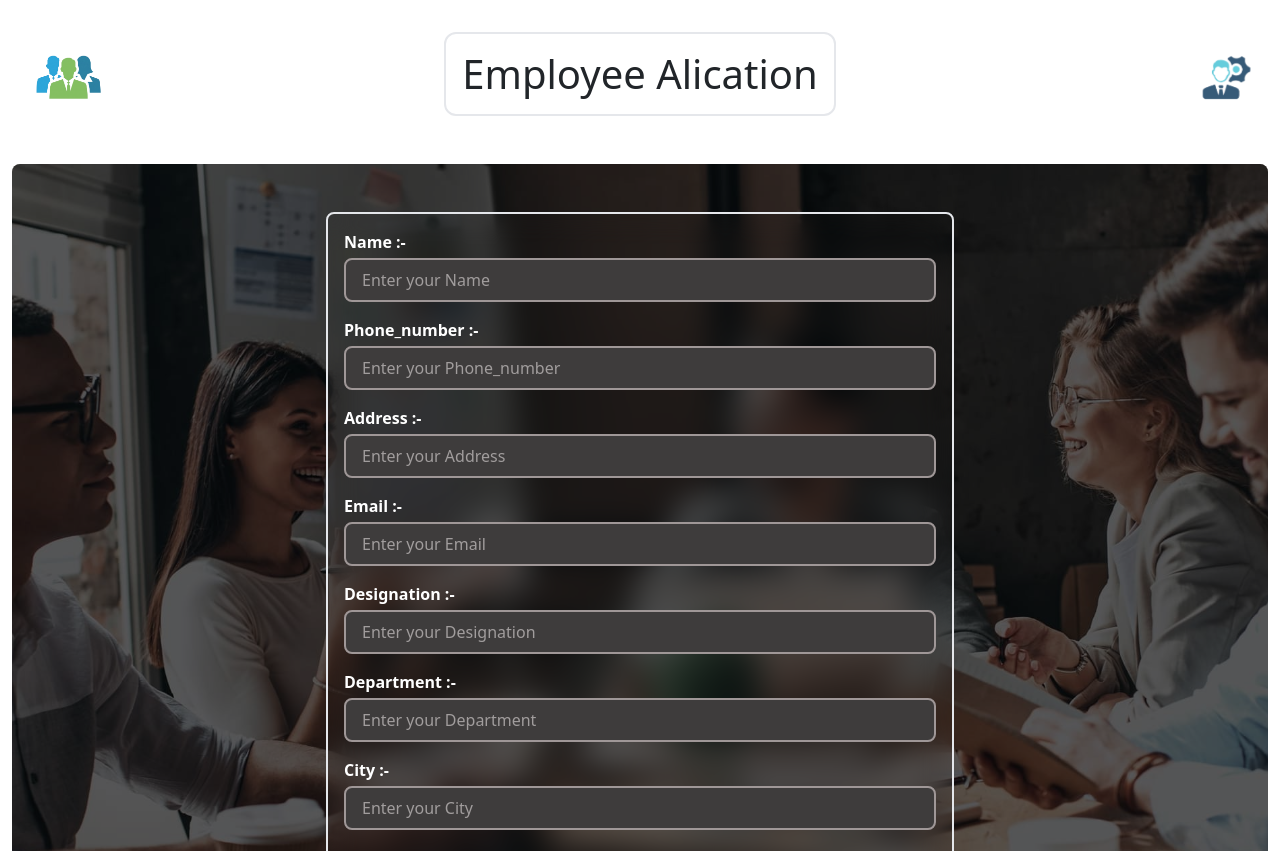
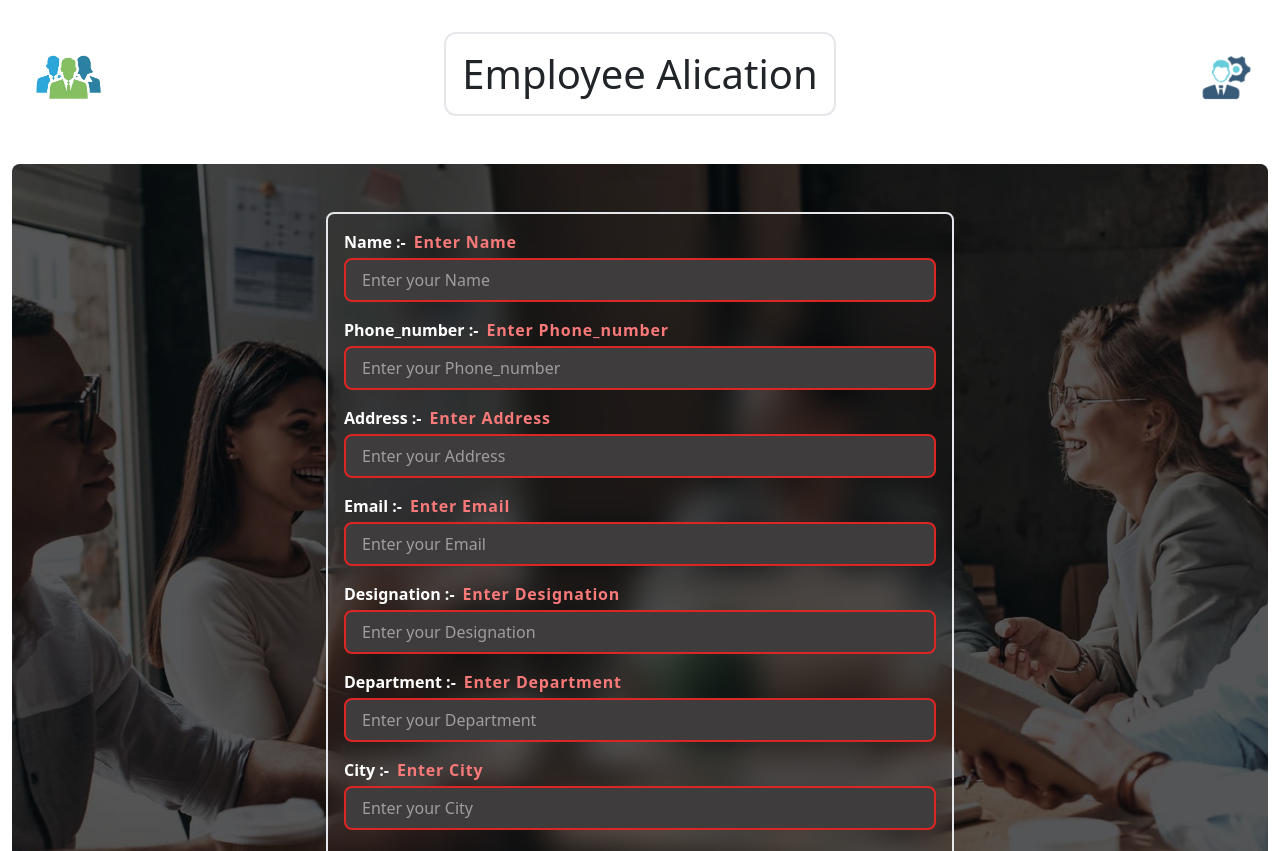
Before and after one commit to nilesh-paradva/React_Employee_form, a React (Vite) app: page / in a window 1280 px wide. Shown: the top 851 px of the page. Built offline with nearby package versions, Linux system fonts and the light colour scheme.

Commit message:
React Employee Form

```diff
--- a/src/components/employeeform/Employee.jsx
+++ b/src/components/employeeform/Employee.jsx
@@ -17,29 +17,29 @@ const Employee = () => {
         City: ''
     })
 
-    const [validField, setValidField] = useState({});
+    // const [validField, setValidField] = useState({});
     const [employeeStorage, setEmployeeStorage] = useState(StorageGet());
     const [IdMatch, setIdMatch] = useState(null);
 
-    const validError = (name, value) => {
-        const isValid = {
-            Name: /^[A-Za-z ]{2,}$/.test(value),
-            Phone_number: /^[0-9]{10}$/.test(value),
-            Address: /^[A-z -/]+\d+\s[A-z]+\s[A-z]+(.*)$/.test(value),
-            Email: /^[a-z0-9]+@[a-z]+\.[a-z]{2,}$/.test(value),
-            Designation: /^[A-Za-z ]{2,}$/.test(value),
-            Department: /^[A-Za-z ]{2,}$/.test(value),
-            City: /^[A-Za-z ]{2,}$/.test(value),
-        }
+    // const validError = (name, value) => {
+    //     const isValid = {
+    //         Name: /^[A-Za-z ]{2,}$/.test(value),
+    //         Phone_number: /^[0-9]{10}$/.test(value),
+    //         Address: /^[A-z -/]+\d+\s[A-z]+\s[A-z]+(.*)$/.test(value),
+    //         Email: /^[a-z0-9]+@[a-z]+\.[a-z]{2,}$/.test(value),
+    //         Designation: /^[A-Za-z ]{2,}$/.test(value),
+    //         Department: /^[A-Za-z ]{2,}$/.test(value),
+    //         City: /^[A-Za-z ]{2,}$/.test(value),
+    //     }
 
-        setValidField((prev) => ({ ...prev, [name]: isValid[name] ? (<span className="text-green-400 font-semibold ps-2">Valid {name}</span>) : (<span className="text-red-400 font-semibold ps-2">Invalid {name}</span>) }))
-        return isValid[name];
-    }
+    //     setValidField((prev) => ({ ...prev, [name]: isValid[name] ? (<span className="text-green-400 font-semibold ps-2">Valid {name}</span>) : (<span className="text-red-400 font-semibold ps-2">Invalid {name}</span>) }))
+    //     return isValid[name];
+    // }
 
     const handleField = (e) => {
         const { name, value } = e.target;
         setInputField({ ...inputField, [name]: value })
-        validError(name, value)
+        // validError(name, value)
     }
 
     const DataDelete = (id,e) => (setEmployeeStorage(employeeStorage.filter((data) => data.Id != id)))
@@ -51,11 +51,8 @@ const Employee = () => {
     const FormSubmit = (e) => {
         e.preventDefault();
 
-        const isValidForm = Object.keys(inputField).every(field => validError(field, inputField[field]));
-        if (!isValidForm) {
-            return alert("Form not submitted");
-        }
-
+        const isValidForm = Object.values(inputField).every(value => value.trim() !== '');
+        if (isValidForm) {
             const randomId = generateUniqueId({ // const randomId = Math.floor(Math.random() * 10000);
                 length: 4,
                 useLetters: false
@@ -63,8 +60,10 @@ const Employee = () => {
 
             const dataToSubmit = { ...inputField, Id: IdMatch || randomId };
             setEmployeeStorage(prev => IdMatch ? prev.map((data) => data.Id === IdMatch ? dataToSubmit : data) : [...prev, dataToSubmit]);
-        setInputField({Name: '', Phone_number: '', Address: '', Email: '', Designation: '', Department: '', City: ''});
-        setValidField({});
+            setInputField({ Name: '', Phone_number: '', Address: '', Email: '', Designation: '', Department: '', City: '' });
+        } else {
+            alert("Form not submitted");
+        }
     }
 
     useEffect(() => {
@@ -78,7 +77,7 @@ const Employee = () => {
                     <div className="w-12/12 relative flex items-center justify-center flex-col bg-my-image bg-cover bg-top  py-5 rounded-lg overflow-hidden">
                         <div className="absolute inset-0 bg-black opacity-65"></div>
                         <div className="w-6/12 border-2 backdrop-blur-lg rounded-lg overflow-hidden">
-                            <FormInputCreate inputBox={inputField} inputHandle={handleField} inputValid={validField} />
+                            <FormInputCreate inputBox={inputField} inputHandle={handleField} /*inputValid={validField}*/ />
                             <SubmitButton FormSubmited={FormSubmit} />
                         </div>
                     </div>
--- a/src/components/employeeform/forminput/FormInputCreate.jsx
+++ b/src/components/employeeform/forminput/FormInputCreate.jsx
@@ -1,13 +1,52 @@
-const FormInputCreate = ({ inputBox, inputHandle, inputValid }) => {
+const FormInputCreate = ({ inputBox, inputHandle}) => {
+    const validData = (data) => {
+        if (!inputBox[data]) {
+            return null;
+        }
+
+        switch (data) {
+            case 'Name':
+                return /^[A-Za-z ]{2,}$/.test(inputBox[data]);
+            case 'Phone_number':
+                return /^[0-9]{10}$/.test(inputBox[data]);
+            case 'Address':
+                return /*/^[A-z -/]+\d+\s[A-z]+\s[A-z]+(.*)$/*/   /^[\d\sA-Za-z.,/-]{5,}$/.test(inputBox[data]);
+            case 'Email':
+                return /^[a-z0-9]+@[a-z]+\.[a-z]{2,}$/.test(inputBox[data]);
+            case 'Designation':
+                return /^[A-Za-z ]{2,}$/.test(inputBox[data]);
+            case 'Department':
+                return /^[A-Za-z ]{2,}$/.test(inputBox[data]);
+            case 'City':
+                return /^[A-Za-z ]{2,}$/.test(inputBox[data]);
+            default:
+                return false;
+        }
+    }
+
     return (
         <>
             <form action="" className="p-3">
-                {["Name", "Phone_number", "Address", "Email", "Designation", "Department", "City"].map((data) => (
-                    <div className={`eployee-field ${data}`} key={data}>
-                        <label htmlFor="" className="font-semibold text-1xl mb-1 text-white">{data + " :-"}</label>{inputValid[data]}
-                        <input type="text" placeholder={"Enter your " + data} name={data} value={inputBox[data]} className="w-full border-2 border-[#9f9797] py-2 px-3 bg-[#3e3c3c] rounded-lg mb-3 outline-none placeholder:text-[#a19d9d] text-white" onChange={inputHandle} />
-                    </div>
-                ))}
+                {["Name", "Phone_number", "Address", "Email", "Designation", "Department", "City"].map((data) => {
+                    const isValid = validData(data);
+                    let Error;
+
+                    if (isValid === null) {
+                        Error = <span className="text-[#f97979] font-bold tracking-wider ps-2">Enter {data}</span>;
+                    } else if (isValid) {
+                        Error = <span className="text-green-600 font-bold tracking-wider ps-2">Valid {data}</span>;
+                    } else {
+                        Error = <span className="text-red-600 font-bold tracking-wider ps-2">Invalid {data}</span>;
+                    }
+
+                    return (
+                        <div className={`eployee-field ${data}`} key={data}>
+                            <label htmlFor="" className="font-semibold text-1xl mb-1 text-white">{data + " :-"}</label>{Error}
+                            <input type="text" placeholder={"Enter your " + data} name={data} value={inputBox[data]} className={`w-full border-2 py-2 px-3 bg-[#3e3c3c] rounded-lg mb-3 outline-none placeholder:text-[#a19d9d] text-white ${(isValid == 1 || isValid) ? "border-green-700" : "border-red-600"}`} onChange={inputHandle} />
+                        </div>
+                    )
+                })}
+
             </form>
         </>
     )
```
Lines whose indentation alone changed are shown as unchanged.
